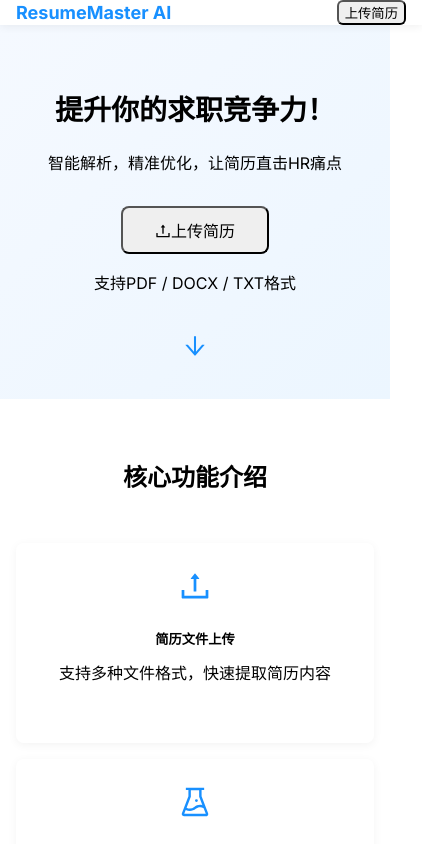
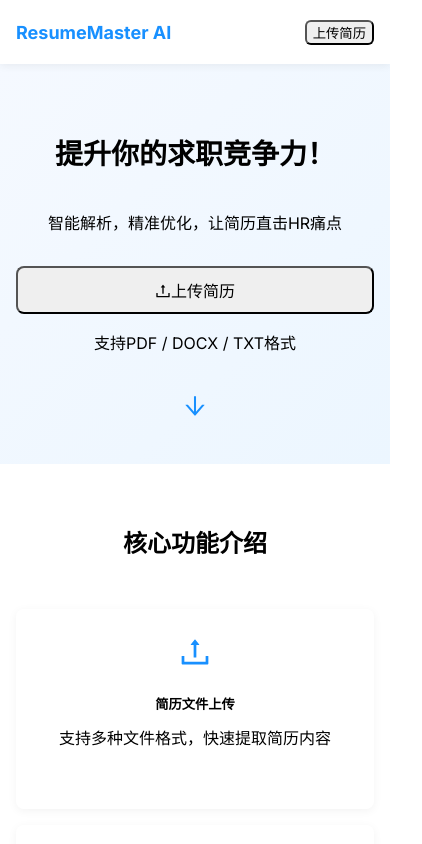
Before and after one commit to 849261680/AI_Resume, a React (Vite) app in the folder frontend/: page / in a window 390 px wide. Shown: the top 844 px of the page, 422 px wide, since content can reach past the window. Built offline with nearby package versions, Linux system fonts and the light colour scheme.

Commit message:
修复页面抖动问题：优化布局、添加硬件加速、改进滚动功能

```diff
--- a/frontend/index.html
+++ b/frontend/index.html
@@ -10,6 +10,36 @@
         font-family: 'Inter', -apple-system, BlinkMacSystemFont, 'Segoe UI', Roboto, 'Helvetica Neue', Arial, sans-serif;
         margin: 0;
         padding: 0;
+        overflow-x: hidden;
+      }
+
+      /* 防止布局抖动的全局样式 */
+      * {
+        box-sizing: border-box;
+      }
+
+      /* 平滑滚动 */
+      html {
+        scroll-behavior: smooth;
+      }
+
+      /* 硬件加速 */
+      .ant-layout, .ant-card, .ant-card-body {
+        transform: translateZ(0);
+        will-change: transform;
+        backface-visibility: hidden;
+      }
+
+      /* 固定布局容器 */
+      .ant-layout-content {
+        contain: layout paint;
+      }
+
+      /* 确保滚动平滑 */
+      @media screen and (prefers-reduced-motion: no-preference) {
+        html {
+          scroll-behavior: smooth;
+        }
       }
     </style>
   </head>
--- a/frontend/src/App.tsx
+++ b/frontend/src/App.tsx
@@ -123,10 +123,22 @@ const App: React.FC = () => {
     }
 
     if (targetRef && targetRef.current) {
-      window.scrollTo({
-        top: targetRef.current.offsetTop - 64, // 64px是Header的高度
-        behavior: 'smooth'
-      });
+      try {
+        // 使用requestAnimationFrame确保滚动平滑
+        requestAnimationFrame(() => {
+          targetRef.current?.scrollIntoView({
+            behavior: 'smooth',
+            block: 'start'
+          });
+        });
+      } catch (err) {
+        // 降级方案
+        const offsetTop = targetRef.current.offsetTop - 64;
+        window.scrollTo({
+          top: offsetTop,
+          behavior: 'smooth'
+        });
+      }
     }
   }, 300); // 300ms的节流时间
 
@@ -302,13 +314,22 @@ ${result.suggestions.map((s, i) => `${i+1}. ${s}`).join('\n')}
   );
 
   return (
-    <Layout style={{ minHeight: '100vh' }}>
+    <Layout style={{
+      height: '100vh',
+      overflowY: 'auto',
+      overflowX: 'hidden',
+      willChange: 'transform', // 启用硬件加速
+      transform: 'translateZ(0)', // 强制GPU渲染
+      WebkitBackfaceVisibility: 'hidden', // 防止元素闪烁
+      backfaceVisibility: 'hidden'
+    }}>
       {/* 导航栏 */}
       <Header style={{
-        position: 'sticky',
+        position: 'fixed',
         top: 0,
         zIndex: 999,
         width: '100%',
+        height: 64,
         background: '#fff',
         boxShadow: '0 2px 8px rgba(0, 0, 0, 0.06)',
         padding: isMobile ? '0 16px' : '0 50px',
@@ -370,7 +391,7 @@ ${result.suggestions.map((s, i) => `${i+1}. ${s}`).join('\n')}
         )}
       </Header>
 
-      <Content>
+      <Content style={{ paddingTop: 64 }}>
         {/* Hero区域 */}
         <div
           ref={heroRef}
@@ -378,6 +399,12 @@ ${result.suggestions.map((s, i) => `${i+1}. ${s}`).join('\n')}
             textAlign: 'center',
             padding: isMobile ? '40px 16px' : '80px 50px',
             background: 'linear-gradient(135deg, #f5f9ff 0%, #ecf6ff 100%)',
+            minHeight: isMobile ? 400 : 500,
+            display: 'flex',
+            flexDirection: 'column',
+            justifyContent: 'center',
+            position: 'relative',
+            overflow: 'hidden'
           }}
         >
           <Title
@@ -442,6 +469,8 @@ ${result.suggestions.map((s, i) => `${i+1}. ${s}`).join('\n')}
           style={{
             padding: isMobile ? '40px 16px' : '80px 50px',
             background: '#fff',
+            minHeight: isMobile ? 400 : 500,
+            position: 'relative'
           }}
         >
           <Title
@@ -488,6 +517,8 @@ ${result.suggestions.map((s, i) => `${i+1}. ${s}`).join('\n')}
           style={{
             padding: isMobile ? '40px 16px' : '80px 50px',
             background: '#f5f9ff',
+            minHeight: isMobile ? 500 : 600,
+            position: 'relative'
           }}
         >
           <Row justify="center">
@@ -741,6 +772,8 @@ ${result.suggestions.map((s, i) => `${i+1}. ${s}`).join('\n')}
           style={{
             padding: isMobile ? '40px 16px' : '80px 50px',
             background: '#fff',
+            minHeight: isMobile ? 400 : 500,
+            position: 'relative'
           }}
         >
           <Row justify="center">
```
